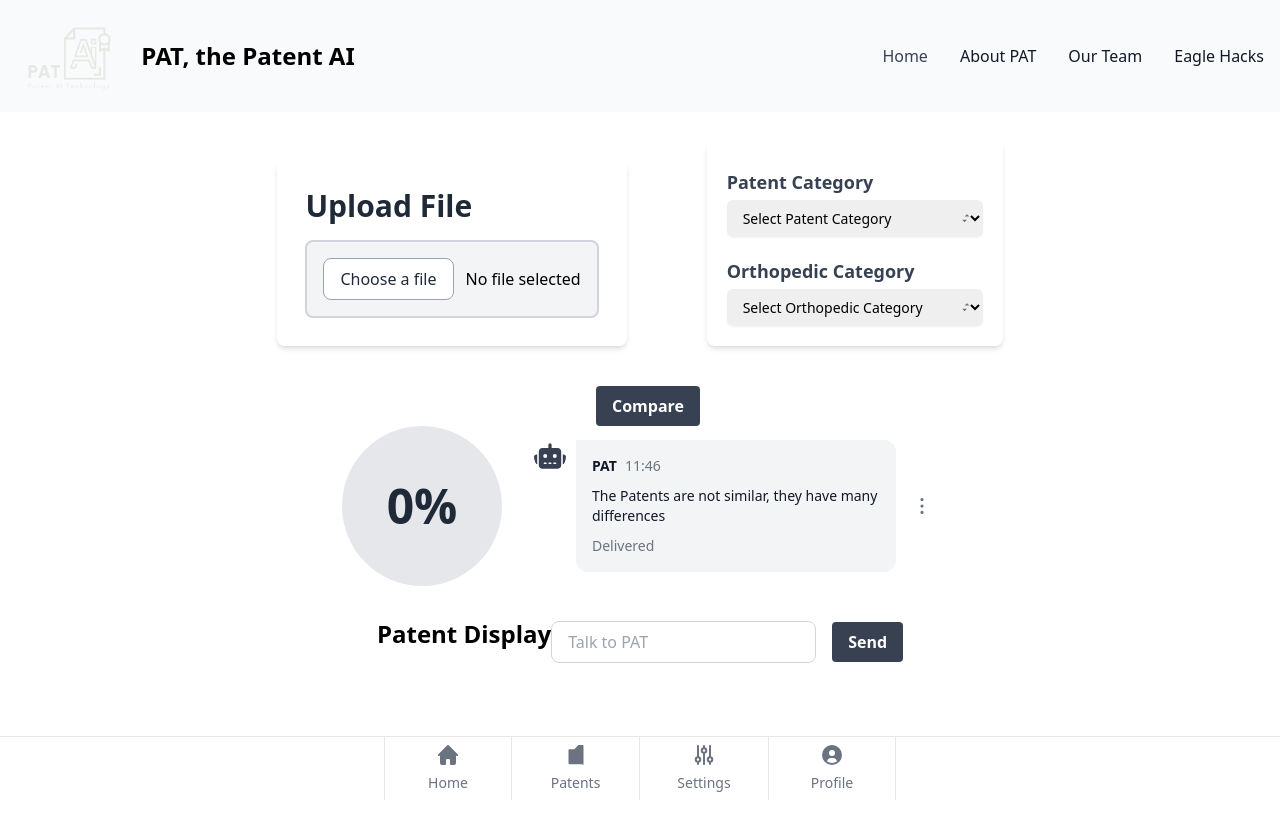
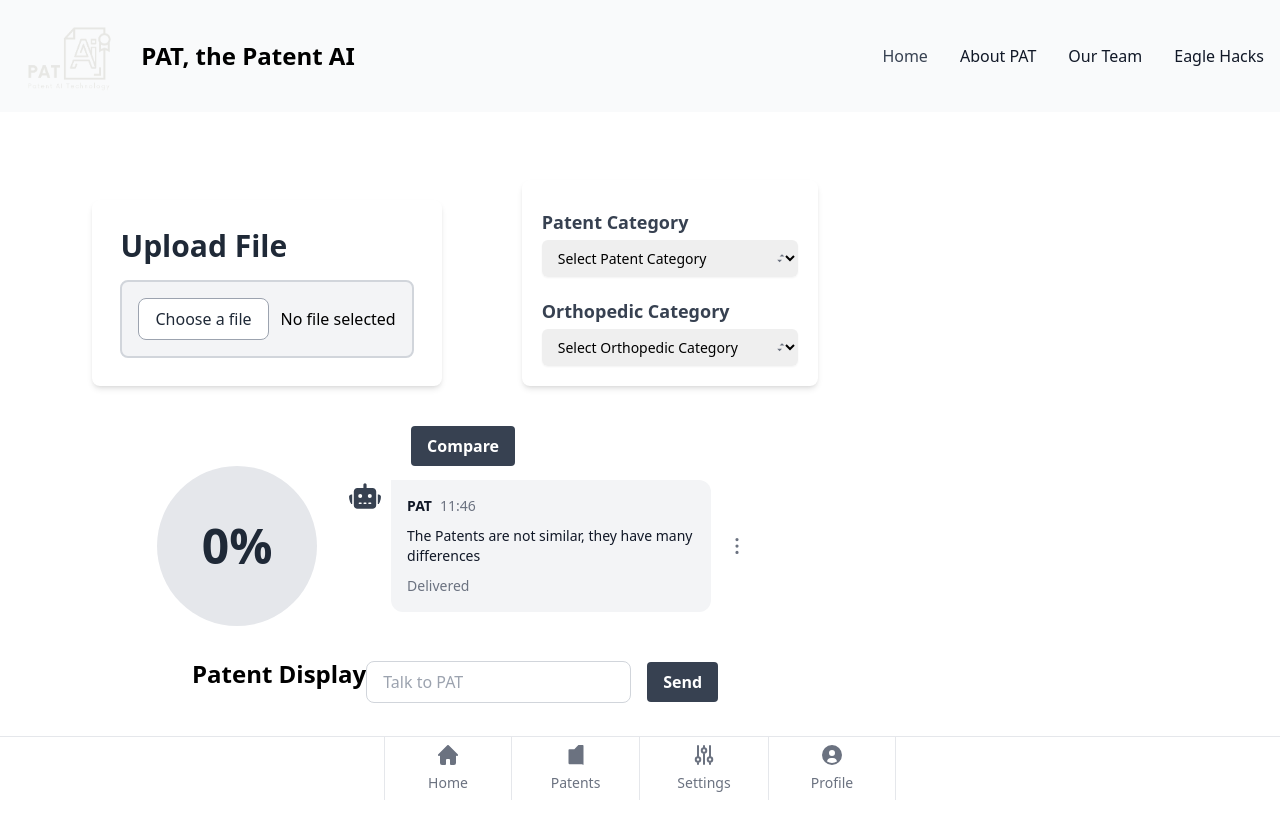
Before and after one commit to zesutton2619/PAT, a React (Create React App) app in the folder client/: page / in a window 1280 px wide. Shown: the top 838 px of the page. Built offline with nearby package versions, Linux system fonts and the light colour scheme.

Commit message:
Changes by ph-mo

```diff
--- a/client/src/components/SubmitNResults.jsx
+++ b/client/src/components/SubmitNResults.jsx
@@ -72,7 +72,7 @@ const SubmitNResults = ({ selectedFile }) => {
                 Compare
             </button>
             {isLoading ? (
-                <div className="flex items-center justify-center">
+                <div className="flex items-center justify-center mt-5">
                     <div className="animate-spin rounded-full h-32 w-32 border-t-2 border-b-2 border-gray-900"></div>
                 </div>
             ) : (
--- a/client/src/pages/PatDashboard.jsx
+++ b/client/src/pages/PatDashboard.jsx
@@ -57,8 +57,16 @@ const Dash = () => {
             </nav>
 
 
-            <Init onFileSelect={handleFileSelect} />
-            <SubmitNResults selectedFile={selectedFile} />
+            <div className="flex">
+                <div className="flex-grow h-100 mt-10">
+                    <Init onFileSelect={handleFileSelect}/>
+                    <SubmitNResults selectedFile={selectedFile}/>
+                </div>
+                <div className="flex-grow">
+                </div>
+                <div className="flex-grow">
+                </div>
+            </div>
 
 
             <div
```
